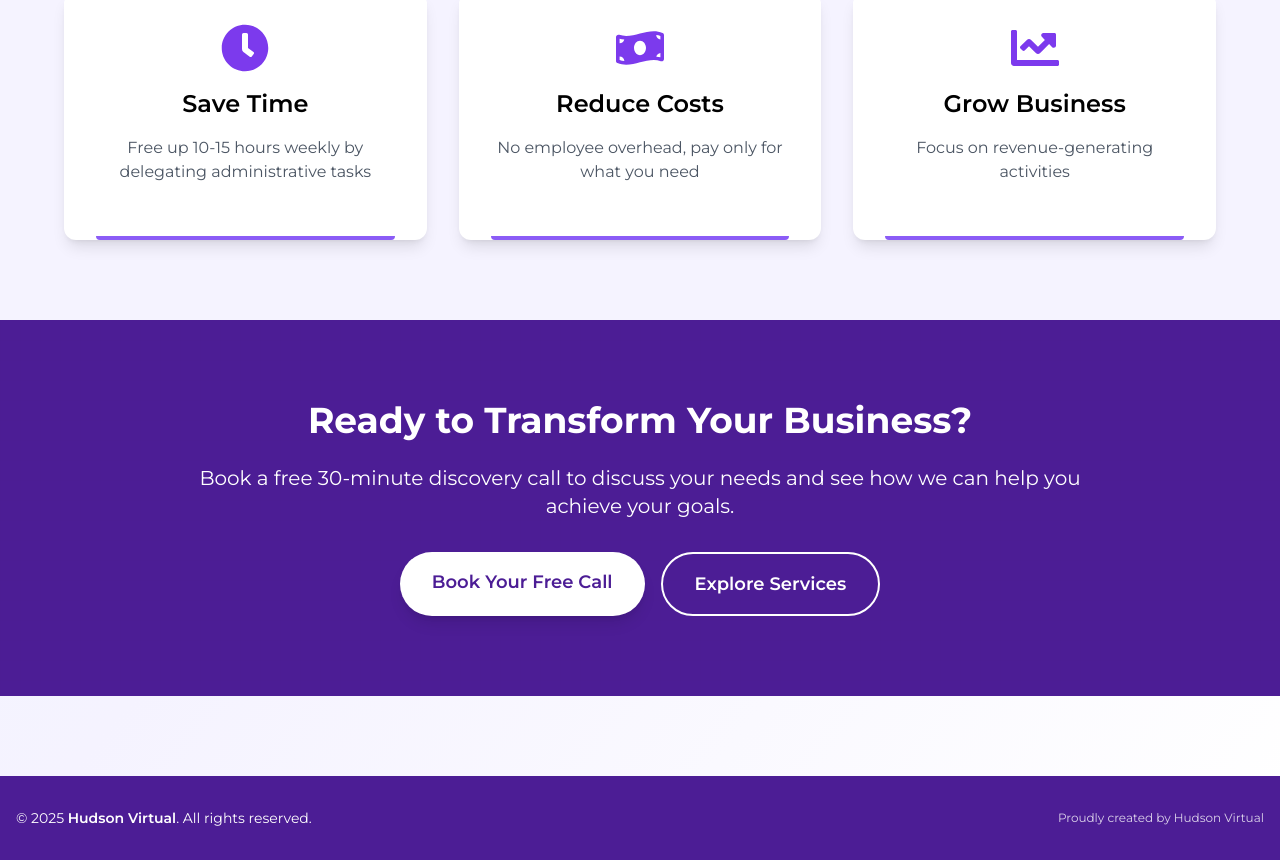
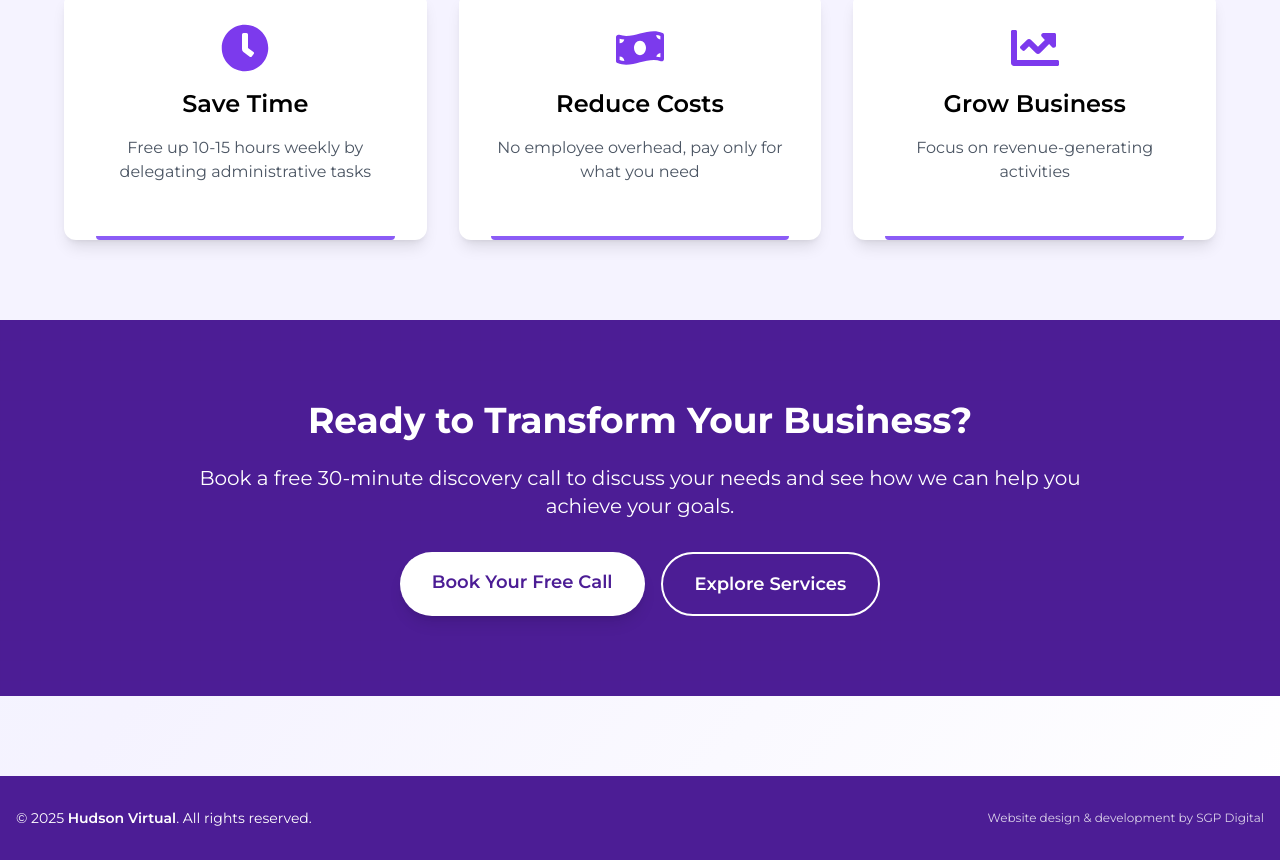
Before and after one commit to SGPDIGITALSOLUTIONS/natashawebsite, a Next.js app: page / in a window 1280 px wide. Shown: the part 712-1572 px from the top of the page. Built offline with nearby package versions, Linux system fonts and the light colour scheme.

Commit message:
Add website design credit from SGP Digital to footer

```diff
--- a/app/components/Footer.tsx
+++ b/app/components/Footer.tsx
@@ -8,7 +8,7 @@ export default function Footer() {
           © {new Date().getFullYear()} <Link href="/" className="font-semibold hover:underline">Hudson Virtual</Link>. All rights reserved.
         </div>
         <div className="text-center md:text-right text-xs opacity-80">
-          Proudly created by Hudson Virtual
+          Website design & development by SGP Digital
         </div>
       </div>
     </footer>
```
